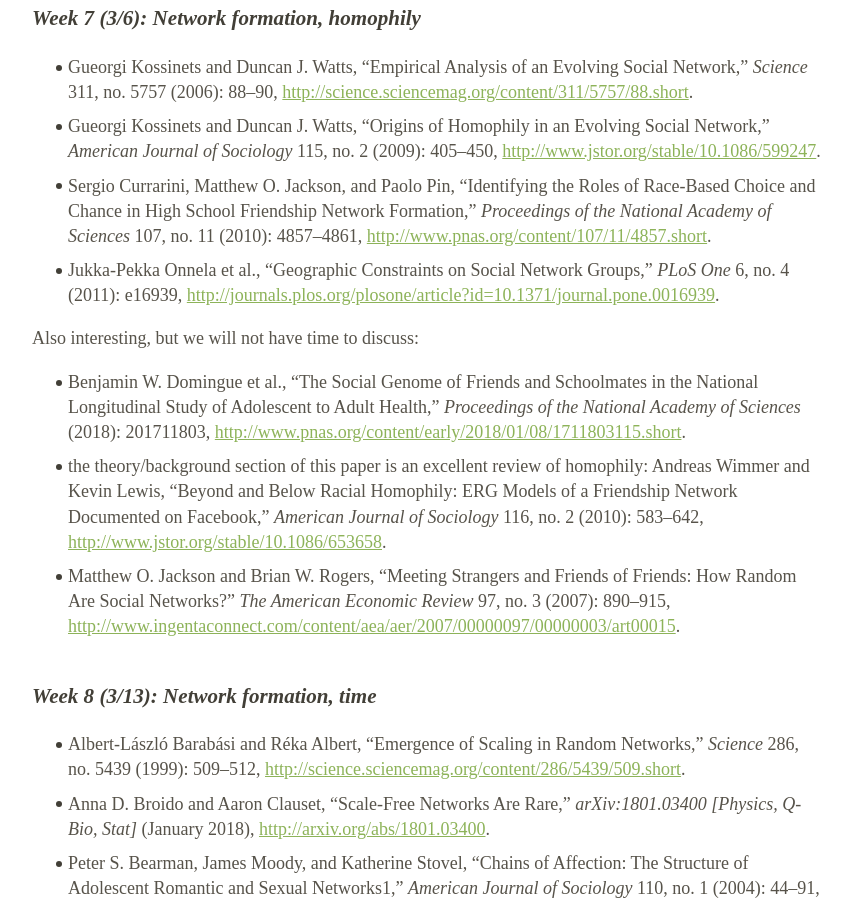
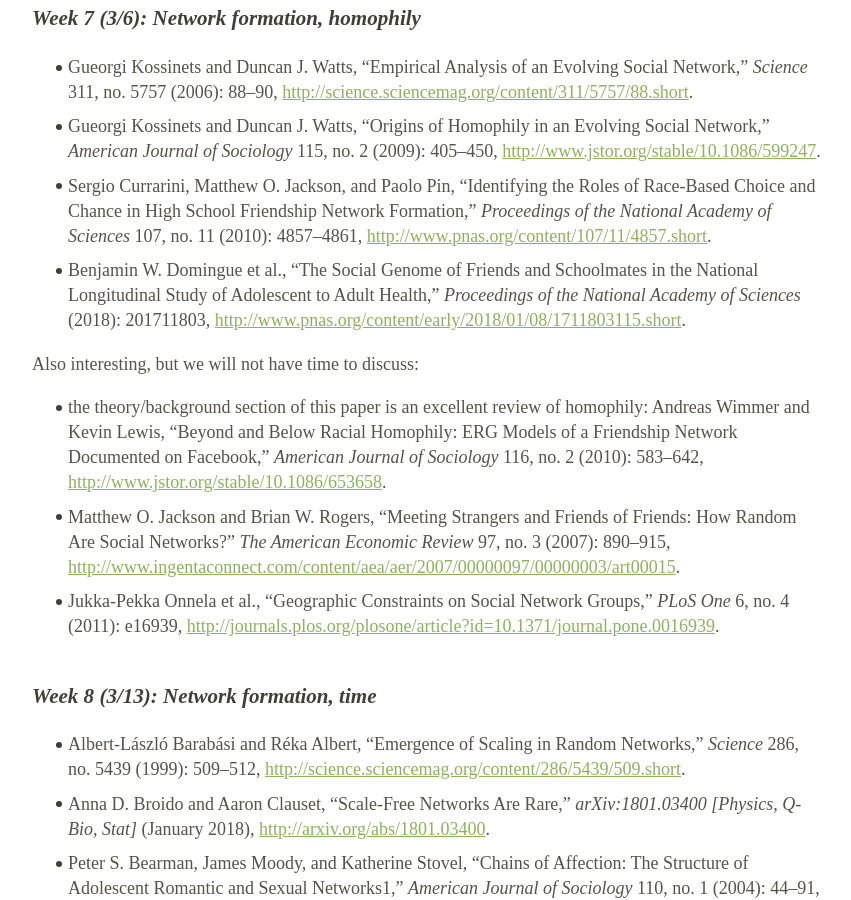
Before and after one commit to dfeehan/dfeehan.github.io, a Jekyll site: the page teaching/2019sp_demog260.html, which Jekyll copies as it is, in a window 1280 px wide and 900 px high, scrolled down 8156 px. Shown: the whole window, without its empty margins (212-1063 px from the left). Built offline with Jekyll 4.4.1, drawn with Linux system fonts in a browser that asks for light colours.

Commit message:
updated next week

```diff
--- a/teaching/2019sp_demog260.html
+++ b/teaching/2019sp_demog260.html
@@ -500,13 +500,13 @@ The purpose of this paper is to connect the topics of this class to your actual
 <li><span class="citation">Gueorgi Kossinets and Duncan J. Watts, “Empirical Analysis of an Evolving Social Network,” <em>Science</em> 311, no. 5757 (2006): 88–90, <a href="http://science.sciencemag.org/content/311/5757/88.short" class="uri">http://science.sciencemag.org/content/311/5757/88.short</a>.</span></li>
 <li><span class="citation">Gueorgi Kossinets and Duncan J. Watts, “Origins of Homophily in an Evolving Social Network,” <em>American Journal of Sociology</em> 115, no. 2 (2009): 405–450, <a href="http://www.jstor.org/stable/10.1086/599247" class="uri">http://www.jstor.org/stable/10.1086/599247</a>.</span></li>
 <li><span class="citation">Sergio Currarini, Matthew O. Jackson, and Paolo Pin, “Identifying the Roles of Race-Based Choice and Chance in High School Friendship Network Formation,” <em>Proceedings of the National Academy of Sciences</em> 107, no. 11 (2010): 4857–4861, <a href="http://www.pnas.org/content/107/11/4857.short" class="uri">http://www.pnas.org/content/107/11/4857.short</a>.</span></li>
-<li><span class="citation">Jukka-Pekka Onnela et al., “Geographic Constraints on Social Network Groups,” <em>PLoS One</em> 6, no. 4 (2011): e16939, <a href="http://journals.plos.org/plosone/article?id=10.1371/journal.pone.0016939" class="uri">http://journals.plos.org/plosone/article?id=10.1371/journal.pone.0016939</a>.</span></li>
+<li><span class="citation">Benjamin W. Domingue et al., “The Social Genome of Friends and Schoolmates in the National Longitudinal Study of Adolescent to Adult Health,” <em>Proceedings of the National Academy of Sciences</em> (2018): 201711803, <a href="http://www.pnas.org/content/early/2018/01/08/1711803115.short" class="uri">http://www.pnas.org/content/early/2018/01/08/1711803115.short</a>.</span></li>
 </ul>
 <p>Also interesting, but we will not have time to discuss:</p>
 <ul>
-<li><span class="citation">Benjamin W. Domingue et al., “The Social Genome of Friends and Schoolmates in the National Longitudinal Study of Adolescent to Adult Health,” <em>Proceedings of the National Academy of Sciences</em> (2018): 201711803, <a href="http://www.pnas.org/content/early/2018/01/08/1711803115.short" class="uri">http://www.pnas.org/content/early/2018/01/08/1711803115.short</a>.</span></li>
 <li>the theory/background section of this paper is an excellent review of homophily: <span class="citation">Andreas Wimmer and Kevin Lewis, “Beyond and Below Racial Homophily: ERG Models of a Friendship Network Documented on Facebook,” <em>American Journal of Sociology</em> 116, no. 2 (2010): 583–642, <a href="http://www.jstor.org/stable/10.1086/653658" class="uri">http://www.jstor.org/stable/10.1086/653658</a>.</span></li>
 <li><span class="citation">Matthew O. Jackson and Brian W. Rogers, “Meeting Strangers and Friends of Friends: How Random Are Social Networks?” <em>The American Economic Review</em> 97, no. 3 (2007): 890–915, <a href="http://www.ingentaconnect.com/content/aea/aer/2007/00000097/00000003/art00015" class="uri">http://www.ingentaconnect.com/content/aea/aer/2007/00000097/00000003/art00015</a>.</span></li>
+<li><span class="citation">Jukka-Pekka Onnela et al., “Geographic Constraints on Social Network Groups,” <em>PLoS One</em> 6, no. 4 (2011): e16939, <a href="http://journals.plos.org/plosone/article?id=10.1371/journal.pone.0016939" class="uri">http://journals.plos.org/plosone/article?id=10.1371/journal.pone.0016939</a>.</span></li>
 </ul>
 <h3 id="week-8-313-network-formation-time">Week 8 (3/13): Network formation, time</h3>
 <ul>
```
